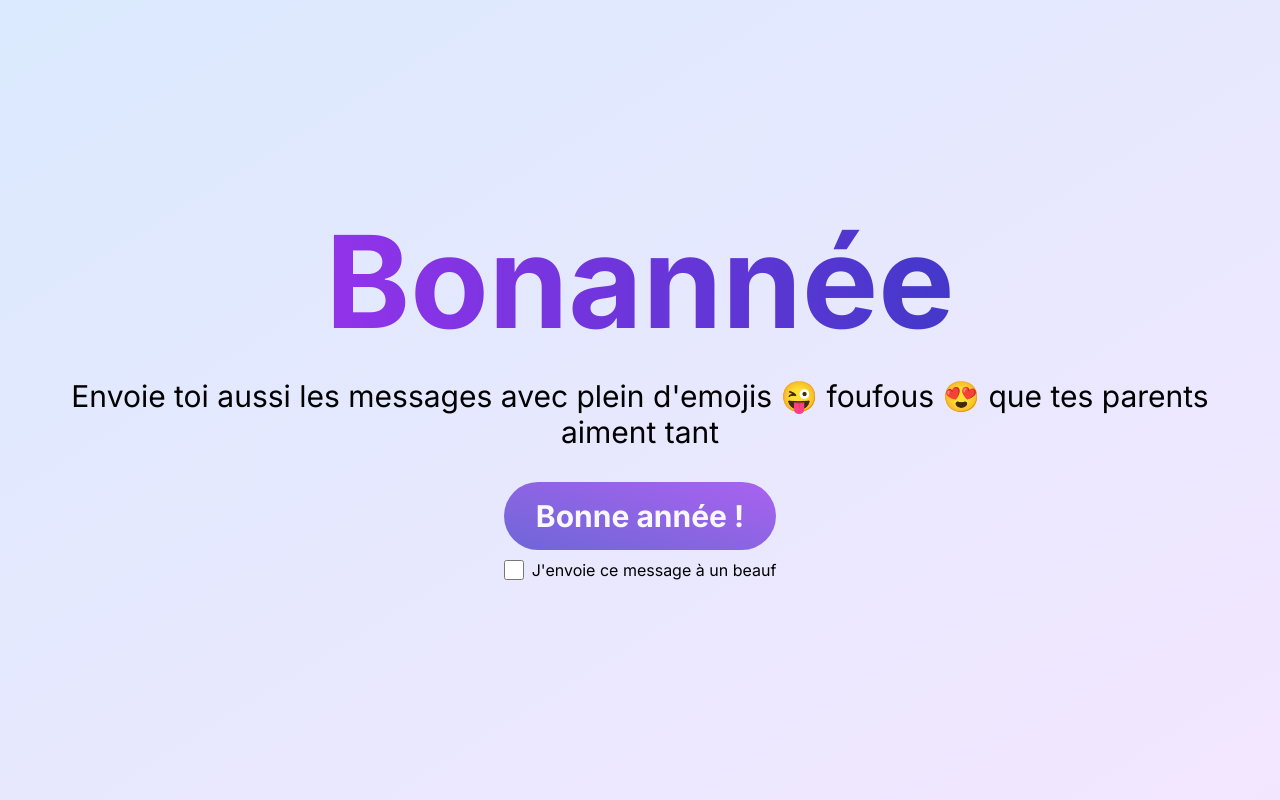
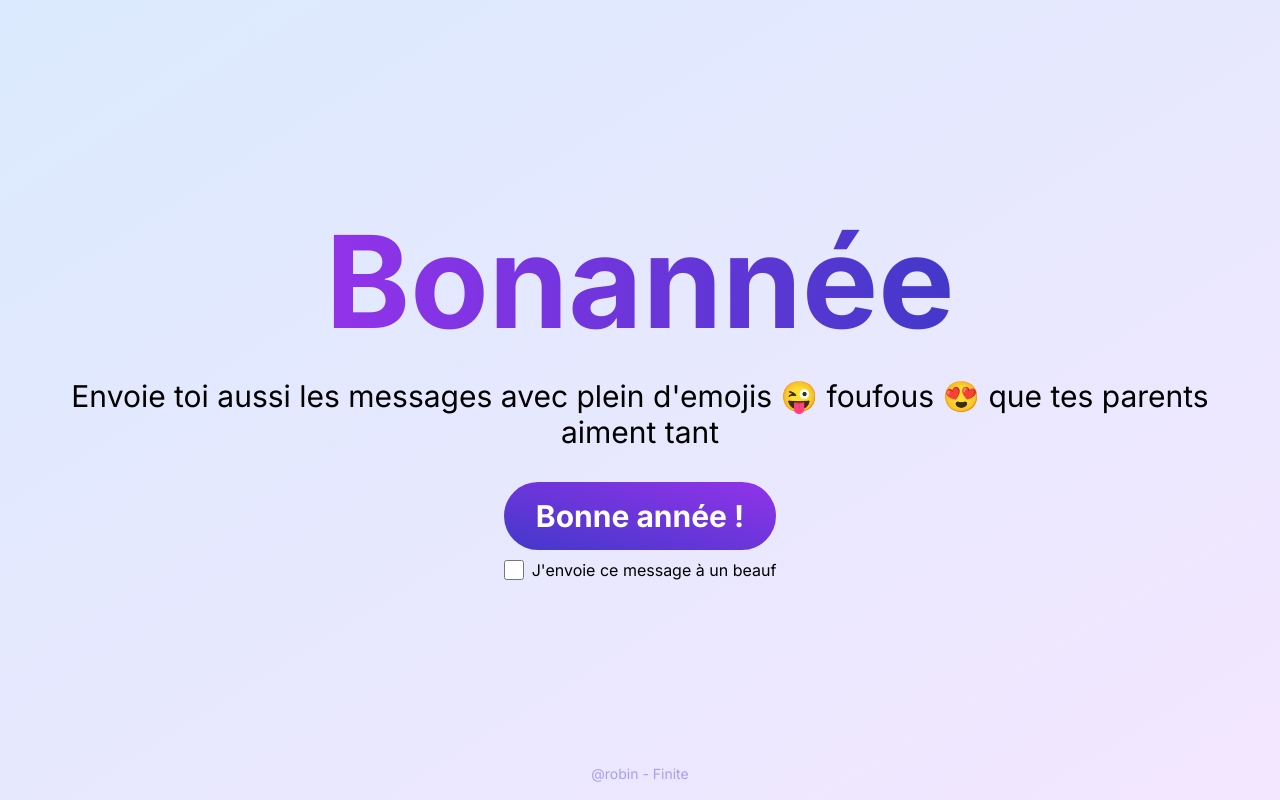
Before and after one commit to Niborwood/bonannee, a React (Vite) app: page / in a window 1280 px wide. Built offline with nearby package versions, Linux system fonts and the light colour scheme.

Commit message:
Add Footer data

```diff
--- a/src/App.tsx
+++ b/src/App.tsx
@@ -99,9 +99,9 @@ function App() {
         <div className="space-y-2">
           <button
             onClick={handleClick}
-            className="bg-gradient-to-bl from-purple-600 to-indigo-700 hover:bg-purple-700 text-white font-bold py-4 px-8 rounded-full animate-pulse margin-auto hover:animate-none transition-all w-fit"
+            className="bg-gradient-to-bl from-purple-600 to-indigo-700 hover:bg-purple-700 text-white font-bold py-4 px-8 rounded-full animate-none margin-auto hover:animate-pulse transition-all w-fit"
           >
-            Bonne année !
+            {beauf ? "Beaux nénés" : "Bonne année"} !
           </button>
           <div className="flex items-center gap-2">
             <input
@@ -115,6 +115,11 @@ function App() {
             </label>
           </div>
         </div>
+      </div>
+      <div className="fixed bottom-4 text-sm text-indigo-700/40 transition-all hover:text-indigo-700">
+        <a href="https://github.com/Niborwood" target="_blank" rel="noreferrer">
+          @robin - Finite
+        </a>
       </div>
       {showModal && (
         <div className="fixed top-0 left-0 right-0 bottom-0 bg-white/80 z-50">
```
